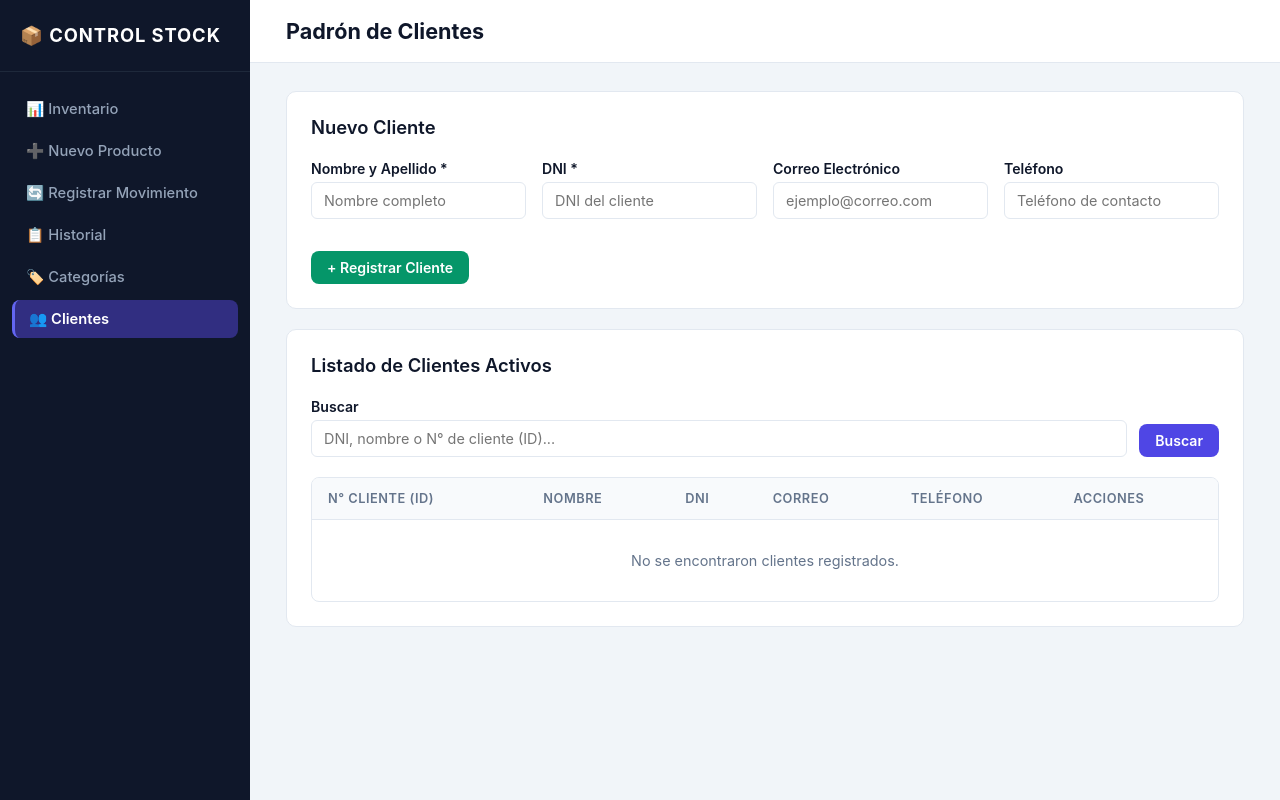
After one commit to lautaro0811-sketch/gestion-de-stock, a Django app: page /clientes/ in a window 1280 px wide. The commit adds this page. Run offline with Django 5.2, Linux system fonts and the light colour scheme; data that the repository does not hold is empty.

Commit message:
feat: alta, listado y búsqueda de clientes

```diff
--- a/inventario/forms.py
+++ b/inventario/forms.py
@@ -1,7 +1,7 @@
 from django import forms
 from django.utils import timezone
 
-from .models import Categoria, Movimiento, Producto
+from .models import Categoria, Cliente, Movimiento, Producto
 
 
 class ProductoBaseForm(forms.ModelForm):
@@ -41,6 +41,26 @@ class CategoriaForm(forms.ModelForm):
         widgets = {
             "nombre": forms.TextInput(attrs={"class": "form-control", "placeholder": "Nombre de la categoría"}),
         }
+
+
+class ClienteForm(forms.ModelForm):
+    class Meta:
+        model = Cliente
+        fields = ["nombre", "dni", "correo", "telefono"]
+        widgets = {
+            "nombre": forms.TextInput(attrs={"class": "form-control", "placeholder": "Nombre completo"}),
+            "dni": forms.TextInput(attrs={"class": "form-control", "placeholder": "DNI del cliente"}),
+            "correo": forms.EmailInput(attrs={"class": "form-control", "placeholder": "ejemplo@correo.com"}),
+            "telefono": forms.TextInput(attrs={"class": "form-control", "placeholder": "Teléfono de contacto"}),
+        }
+
+    def clean_dni(self):
+        dni = self.cleaned_data.get("dni", "")
+        dni_limpio = "".join(c for c in str(dni) if c.isdigit())
+        if not dni_limpio:
+            raise forms.ValidationError("El DNI debe contener al menos un número.")
+        return dni_limpio
+
 
 
 class MovimientoUnificadoForm(forms.Form):
--- a/inventario/models.py
+++ b/inventario/models.py
@@ -133,3 +133,30 @@ class Movimiento(models.Model):
 
     def delete(self, *args, **kwargs):
         raise ValidationError("Los movimientos de stock son inmutables y no pueden ser eliminados.")
+
+
+class Cliente(models.Model):
+    nombre = models.CharField(max_length=150, verbose_name="Nombre")
+    dni = models.CharField(max_length=20, unique=True, verbose_name="DNI")
+    correo = models.EmailField(blank=True, verbose_name="Correo electrónico")
+    telefono = models.CharField(max_length=50, blank=True, verbose_name="Teléfono")
+    activo = models.BooleanField(default=True, verbose_name="Activo")
+    fecha_creacion = models.DateTimeField(auto_now_add=True, verbose_name="Fecha de creación")
+
+    class Meta:
+        verbose_name = "Cliente"
+        verbose_name_plural = "Clientes"
+        ordering = ["nombre"]
+
+    def __str__(self):
+        return f"{self.nombre} (DNI: {self.dni})"
+
+    def clean(self):
+        super().clean()
+        if self.dni:
+            self.dni = "".join(c for c in str(self.dni) if c.isdigit())
+
+    def save(self, *args, **kwargs):
+        if self.dni:
+            self.dni = "".join(c for c in str(self.dni) if c.isdigit())
+        super().save(*args, **kwargs)
--- a/inventario/urls.py
+++ b/inventario/urls.py
@@ -8,7 +8,10 @@ urlpatterns = [
     path("productos/<int:pk>/editar/", views.producto_editar, name="producto_editar"),
     path("productos/<int:pk>/desactivar/", views.producto_desactivar, name="producto_desactivar"),
     path("categorias/", views.categoria_list_crear, name="categoria_list"),
+    path("clientes/", views.cliente_list_crear, name="cliente_list"),
+    path("clientes/<int:pk>/desactivar/", views.cliente_desactivar, name="cliente_desactivar"),
     path("movimientos/", views.movimiento_historial, name="movimiento_historial"),
+
     path("movimientos/nuevo/", views.movimiento_crear, name="movimiento_crear"),
     path("exportar/", views.export_csv, name="export_csv"),
 ]
--- a/inventario/views.py
+++ b/inventario/views.py
@@ -12,11 +12,13 @@ from django.utils import timezone
 
 from .forms import (
     CategoriaForm,
+    ClienteForm,
     MovimientoUnificadoForm,
     ProductoCrearForm,
     ProductoEditarForm,
 )
-from .models import Categoria, Movimiento, Producto
+from .models import Categoria, Cliente, Movimiento, Producto
+
 from .services import registrar_ajuste, registrar_entrada, registrar_salida
 
 
@@ -150,6 +152,56 @@ def categoria_list_crear(request):
         "inventario/categoria_list.html",
         {"categorias": categorias, "form": form},
     )
+
+
+# --- CLIENTES ---
+def cliente_list_crear(request):
+    if request.method == "POST":
+        form = ClienteForm(request.POST)
+        if form.is_valid():
+            cliente = form.save()
+            messages.success(request, f"Cliente '{cliente.nombre}' registrado con éxito.")
+            return redirect("cliente_list")
+    else:
+        form = ClienteForm()
+
+    clientes = Cliente.objects.filter(activo=True)
+    query = request.GET.get("q", "").strip()
+    if query:
+        filtro = Q(nombre__icontains=query) | Q(dni__icontains=query)
+        query_digits = "".join(c for c in query if c.isdigit())
+        if query_digits:
+            filtro |= Q(dni__icontains=query_digits)
+            if query.isdigit():
+                filtro |= Q(id=int(query))
+        clientes = clientes.filter(filtro)
+
+    paginator = Paginator(clientes, 15)
+    page_number = request.GET.get("page")
+    page_obj = paginator.get_page(page_number)
+
+    return render(
+        request,
+        "inventario/cliente_list.html",
+        {
+            "clientes": page_obj,
+            "page_obj": page_obj,
+            "form": form,
+            "query": query,
+        },
+    )
+
+
+def cliente_desactivar(request, pk):
+    cliente = get_object_or_404(Cliente, pk=pk, activo=True)
+    if request.method == "POST":
+        cliente.activo = False
+        cliente.save(update_fields=["activo"])
+        messages.success(request, f"Cliente '{cliente.nombre}' dado de baja correctamente.")
+        return redirect("cliente_list")
+
+    return render(request, "inventario/cliente_confirm_delete.html", {"cliente": cliente})
+
 
 
 # --- MOVIMIENTOS ---
--- a/templates/base.html
+++ b/templates/base.html
@@ -30,7 +30,11 @@
                 <a href="{% url 'categoria_list' %}" class="sidebar-link {% if request.resolver_match.url_name == 'categoria_list' %}active{% endif %}">
                     🏷️ Categorías
                 </a>
+                <a href="{% url 'cliente_list' %}" class="sidebar-link {% if request.resolver_match.url_name == 'cliente_list' %}active{% endif %}">
+                    👥 Clientes
+                </a>
             </nav>
+
         </aside>
 
         <!-- Contenedor Principal -->
--- /dev/null
+++ b/templates/inventario/cliente_list.html
@@ -0,0 +1,103 @@
+{% extends 'base.html' %}
+
+{% block title %}Clientes{% endblock %}
+{% block topbar_title %}Padrón de Clientes{% endblock %}
+
+{% block content %}
+<div class="card mb-20">
+    <div class="card-header-flex">
+        <h2 class="card-title">Nuevo Cliente</h2>
+    </div>
+    <form method="post">
+        {% csrf_token %}
+        <div class="form-grid-row">
+            <div class="form-group">
+                <label class="form-label">Nombre y Apellido *</label>
+                {{ form.nombre }}
+                {% if form.nombre.errors %}
+                    <div class="field-error">{{ form.nombre.errors.0 }}</div>
+                {% endif %}
+            </div>
+            <div class="form-group">
+                <label class="form-label">DNI *</label>
+                {{ form.dni }}
+                {% if form.dni.errors %}
+                    <div class="field-error">{{ form.dni.errors.0 }}</div>
+                {% endif %}
+            </div>
+            <div class="form-group">
+                <label class="form-label">Correo Electrónico</label>
+                {{ form.correo }}
+                {% if form.correo.errors %}
+                    <div class="field-error">{{ form.correo.errors.0 }}</div>
+                {% endif %}
+            </div>
+            <div class="form-group">
+                <label class="form-label">Teléfono</label>
+                {{ form.telefono }}
+                {% if form.telefono.errors %}
+                    <div class="field-error">{{ form.telefono.errors.0 }}</div>
+                {% endif %}
+            </div>
+        </div>
+        <button type="submit" class="btn btn-success">+ Registrar Cliente</button>
+    </form>
+</div>
+
+<div class="card">
+    <div class="card-header-flex">
+        <h2 class="card-title">Listado de Clientes Activos</h2>
+    </div>
+
+    <!-- Barra de Búsqueda -->
+    <form method="get" class="filter-form">
+        <div class="filter-input-main">
+            <label class="form-label">Buscar</label>
+            <input type="text" name="q" value="{{ query }}" placeholder="DNI, nombre o N° de cliente (ID)..." class="form-control">
+        </div>
+        <div>
+            <button type="submit" class="btn btn-primary">Buscar</button>
+            {% if query %}
+                <a href="{% url 'cliente_list' %}" class="btn btn-secondary">Limpiar</a>
+            {% endif %}
+        </div>
+    </form>
+
+    <!-- Tabla de Clientes -->
+    <div class="table-responsive">
+        <table>
+            <thead>
+                <tr>
+                    <th>N° Cliente (ID)</th>
+                    <th>Nombre</th>
+                    <th>DNI</th>
+                    <th>Correo</th>
+                    <th>Teléfono</th>
+                    <th>Acciones</th>
+                </tr>
+            </thead>
+            <tbody>
+                {% for c in clientes %}
+                <tr class="row-normal">
+                    <td><strong>#{{ c.id }}</strong></td>
+                    <td><strong>{{ c.nombre }}</strong></td>
+                    <td>{{ c.dni }}</td>
+                    <td>{{ c.correo|default:"-" }}</td>
+                    <td>{{ c.telefono|default:"-" }}</td>
+                    <td class="text-nowrap">
+                        <a href="{% url 'cliente_desactivar' c.id %}" class="btn btn-secondary btn-sm" title="Dar de baja cliente">Desactivar</a>
+                    </td>
+                </tr>
+                {% empty %}
+                <tr>
+                    <td colspan="6" class="empty-row">No se encontraron clientes registrados.</td>
+                </tr>
+                {% endfor %}
+            </tbody>
+        </table>
+    </div>
+
+    <!-- Paginación -->
+    {% include 'inventario/includes/pagination.html' %}
+</div>
+{% endblock %}
```
Also changed, not shown: inventario/admin.py (+10 -1 lines), spec/features/007-clientes/plan.md (added, +34 -0 lines), spec/features/007-clientes/spect.md (added, +30 -0 lines), spec/features/007-clientes/tasks.md (added, +20 -0 lines), templates/inventario/cliente_confirm_delete.html (added, +24 -0 lines), inventario/migrations/0006_cliente.py (added).
